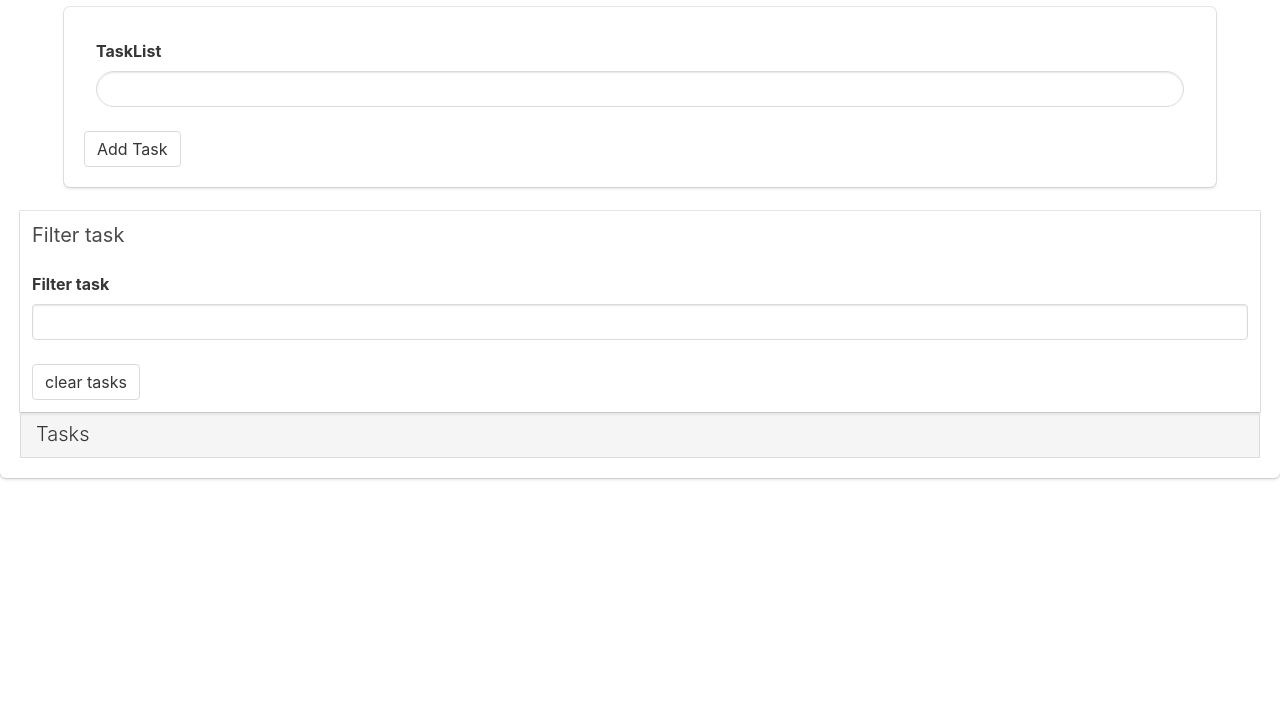
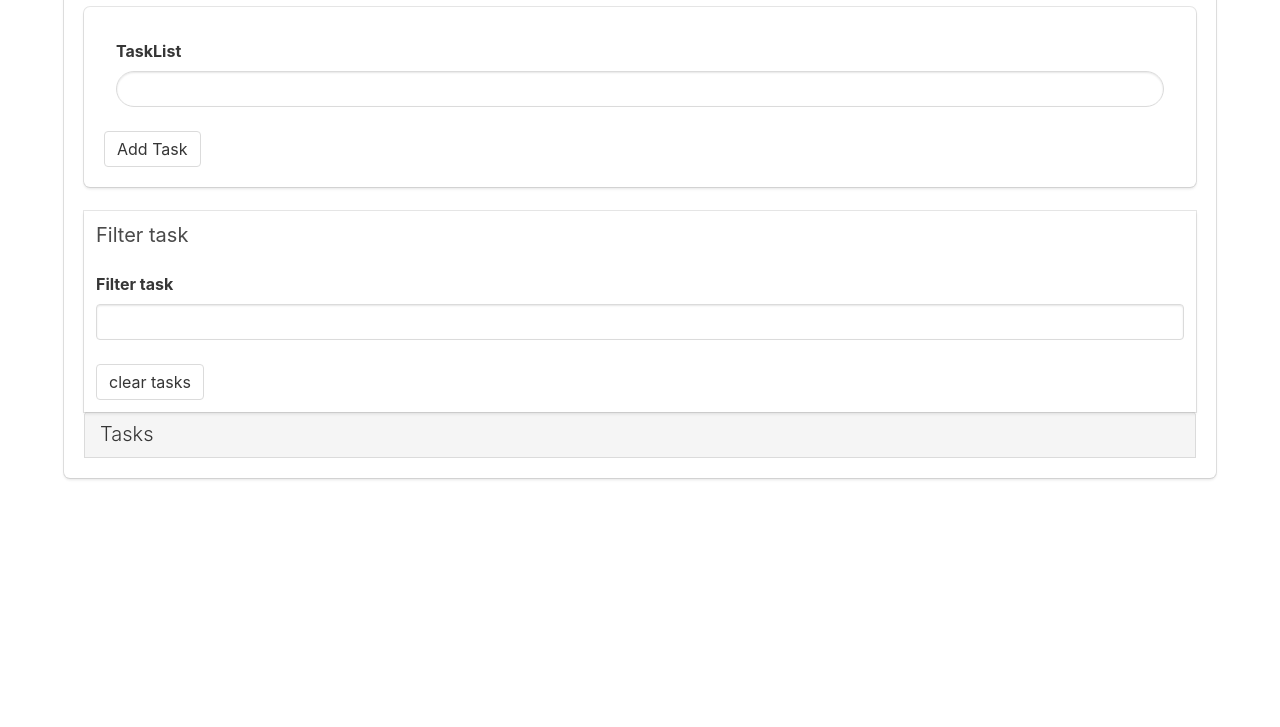
Before and after one commit to abhijeetiyer/taskLists, a plain HTML site: page index.html in a window 1280 px wide. Shown: the part 73-800 px from the top of the page. Drawn offline with nearby package versions, Linux system fonts and the light colour scheme.

Commit message:
Add files via upload

```diff
--- a/index.html
+++ b/index.html
@@ -8,7 +8,7 @@
     <title>Document</title>
 </head>
 <body>
-    <div class="box centered is-primary">
+    <div class="box centered container is-primary">
         <h1 class="title">Task List</h1>
         <form id="taskForm" class="box container">
             <div class="field column">
```
